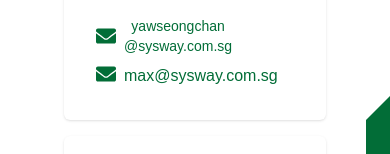
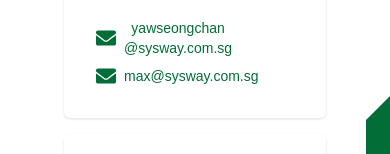
Before and after one commit to SyspreeDev/sysway, a Next.js app: page /thank-you in a window 390 px wide. Shown: the part 448-602 px from the top of the page. Built offline with nearby package versions, Linux system fonts and the light colour scheme.

Commit message:
thank you page responsiveness

```diff
--- a/app/thank-you/page.jsx
+++ b/app/thank-you/page.jsx
@@ -47,7 +47,10 @@ export default function ThankYouPage() {
             </div>
             <div className="flex items-right justify-right gap-2 text-[#026D37]">
               <FaEnvelope className="w-5 h-5" />
-              <span>max@sysway.com.sg</span>
+              <span className="max-w-full text-sm md:text-base">
+                max
+                <span className="md:inline">@sysway.com.sg</span>
+              </span>
             </div>
           </div>
 
```
